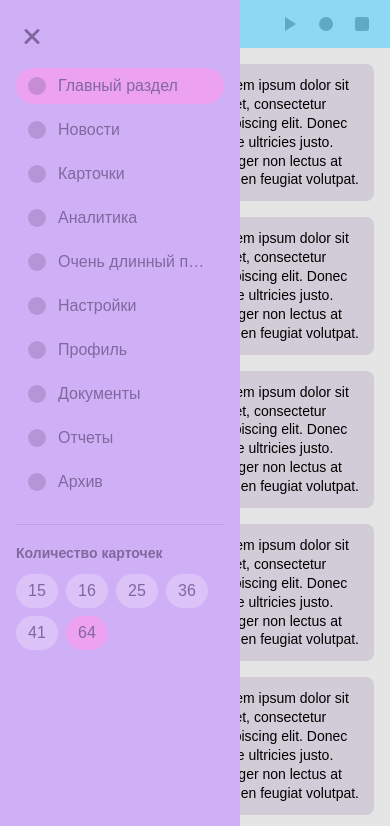
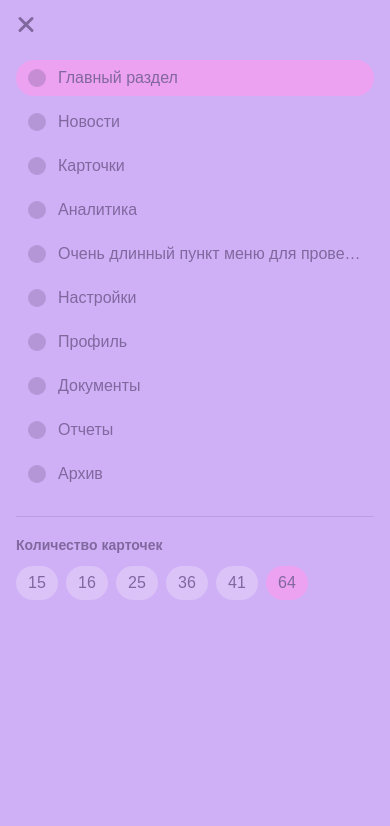
Before and after one commit to timofeimatyukhin/sveak_test_task, a website built with Vite: page index.html in a window 390 px wide. Both pictures are taken after a click on the label "Открыть меню". Shown: the top 826 px of the page. Built offline with nearby package versions, Linux system fonts and the light colour scheme.

Commit message:
feat: polish responsive layout and footer

```diff
--- a/src/styles/_cards.scss
+++ b/src/styles/_cards.scss
@@ -3,7 +3,8 @@
 
 .cards {
   display: grid;
-  grid-template-columns: repeat(2, minmax(0, 1fr));
+  grid-template-columns: repeat(2, minmax(115px, 150px));
+  justify-content: center;
   gap: var(--content-gap);
 
   @include hide-incomplete-row(2);
--- a/src/styles/_footer.scss
+++ b/src/styles/_footer.scss
@@ -0,0 +1,49 @@
+@use './variables' as *;
+
+.footer {
+  padding: 14px var(--content-padding) 18px;
+  background: rgb(128 104 159 / 12%);
+  border-top: 1px solid rgb(128 104 159 / 18%);
+}
+
+.footer__title {
+  margin: 0 0 6px;
+  font-size: 14px;
+  line-height: 1.2;
+}
+
+.footer__text {
+  max-width: 1200px;
+  margin: 0;
+  font-size: 12px;
+  line-height: 1.3;
+  overflow-wrap: anywhere;
+}
+
+@media (min-width: $tablet-min) {
+  .footer {
+    padding-top: 10px;
+    padding-bottom: 10px;
+  }
+
+  .footer__title {
+    margin-bottom: 4px;
+    font-size: 12px;
+  }
+
+  .footer__text {
+    font-size: 10px;
+    line-height: 1.25;
+  }
+}
+
+@media (min-width: $laptop-min) {
+  .footer {
+    padding-top: 12px;
+    padding-bottom: 12px;
+  }
+
+  .footer__text {
+    max-width: none;
+  }
+}
--- a/src/styles/_layout.scss
+++ b/src/styles/_layout.scss
@@ -6,9 +6,10 @@ body {
 
 .page {
   position: relative;
-  min-height: 100dvh;
+  height: 100dvh;
   display: flex;
   flex-direction: column;
+  overflow: hidden;
 }
 
 .nav-toggle {
@@ -23,7 +24,7 @@ body {
 .header {
   position: sticky;
   top: 0;
-  z-index: 10;
+  z-index: 30;
   min-height: var(--header-height);
   flex: 0 0 auto;
   display: flex;
@@ -31,12 +32,14 @@ body {
   justify-content: space-between;
   padding: 0 var(--content-padding);
   background: var(--header-bg);
+  transition: background-color 0.25s ease;
 }
 
 .header__actions {
   display: flex;
   align-items: center;
   gap: 12px;
+  transition: opacity 0.2s ease;
 }
 
 .header__action {
@@ -89,25 +92,58 @@ body {
 .main {
   flex: 1;
   min-width: 0;
+  min-height: 0;
   padding: var(--content-padding);
+  overflow-y: auto;
 }
 
 .footer {
   flex: 0 0 auto;
 }
 
+@media (max-width: $tablet-max) {
+  .nav-toggle:checked ~ .main {
+    overflow-y: hidden;
+  }
+}
+
+@media (max-width: $mobile-max) {
+  .nav-toggle:checked ~ .header {
+    background: transparent;
+  }
+
+  .nav-toggle:checked ~ .header .header__actions {
+    opacity: 0;
+    pointer-events: none;
+  }
+}
+
+@media (min-width: $tablet-min) and (max-width: $tablet-max) {
+  .nav-toggle:checked ~ .header {
+    background: linear-gradient(
+      90deg,
+      transparent 0 var(--sidebar-width),
+      var(--header-bg) var(--sidebar-width) 100%
+    );
+  }
+}
+
 @media (min-width: $laptop-min) {
   .page {
     display: grid;
     grid-template-columns: var(--sidebar-width) minmax(0, 1fr);
-    grid-template-rows: 1fr auto;
+    grid-template-rows: var(--header-height) minmax(0, 1fr) auto;
     grid-template-areas:
+      'sidebar header'
       'sidebar main'
       'sidebar footer';
   }
 
   .header {
-    display: none;
+    grid-area: header;
+    position: static;
+    justify-content: flex-end;
+    background: transparent;
   }
 
   .sidebar {
@@ -116,6 +152,8 @@ body {
 
   .main {
     grid-area: main;
+    min-height: 0;
+    overflow-y: auto;
   }
 
   .footer {
--- a/src/styles/_sidebar.scss
+++ b/src/styles/_sidebar.scss
@@ -1,6 +1,8 @@
 @use './variables' as *;
 
 .burger {
+  position: relative;
+  z-index: 1;
   width: 36px;
   height: 36px;
   display: inline-flex;
@@ -24,12 +26,28 @@
   background: #4f97b3;
 }
 
+.nav-toggle:checked ~ .header .burger__line {
+  background: var(--sidebar-text);
+}
+
+.nav-toggle:checked ~ .header .burger__line:nth-child(1) {
+  transform: translateY(8px) rotate(45deg);
+}
+
+.nav-toggle:checked ~ .header .burger__line:nth-child(2) {
+  opacity: 0;
+}
+
+.nav-toggle:checked ~ .header .burger__line:nth-child(3) {
+  transform: translateY(-8px) rotate(-45deg);
+}
+
 .sidebar {
   position: fixed;
   inset: 0 auto 0 0;
   z-index: 20;
-  width: min(78vw, var(--sidebar-width));
-  padding: 20px 16px;
+  width: 100%;
+  padding: calc(var(--header-height) + 12px) 16px 20px;
   background: var(--sidebar-bg);
   overflow-y: auto;
   transform: translateX(-100%);
@@ -41,32 +59,7 @@
 }
 
 .sidebar__close {
-  position: relative;
-  width: 32px;
-  height: 32px;
-  display: block;
-  margin-bottom: 16px;
-  cursor: pointer;
-}
-
-.sidebar__close::before,
-.sidebar__close::after {
-  content: '';
-  position: absolute;
-  top: 15px;
-  left: 6px;
-  width: 20px;
-  height: 3px;
-  border-radius: 999px;
-  background: var(--sidebar-text);
-}
-
-.sidebar__close::before {
-  transform: rotate(45deg);
-}
-
-.sidebar__close::after {
-  transform: rotate(-45deg);
+  display: none;
 }
 
 .menu {
@@ -156,16 +149,23 @@
   background: var(--sidebar-accent);
 }
 
+@media (min-width: $tablet-min) and (max-width: $tablet-max) {
+  .sidebar {
+    width: var(--sidebar-width);
+  }
+}
+
 @media (min-width: $laptop-min) {
+  .burger {
+    display: none;
+  }
+
   .sidebar {
     position: sticky;
     top: 0;
     width: auto;
     height: 100dvh;
+    padding: 20px 16px;
     transform: none;
   }
-
-  .sidebar__close {
-    display: none;
-  }
 }
```
